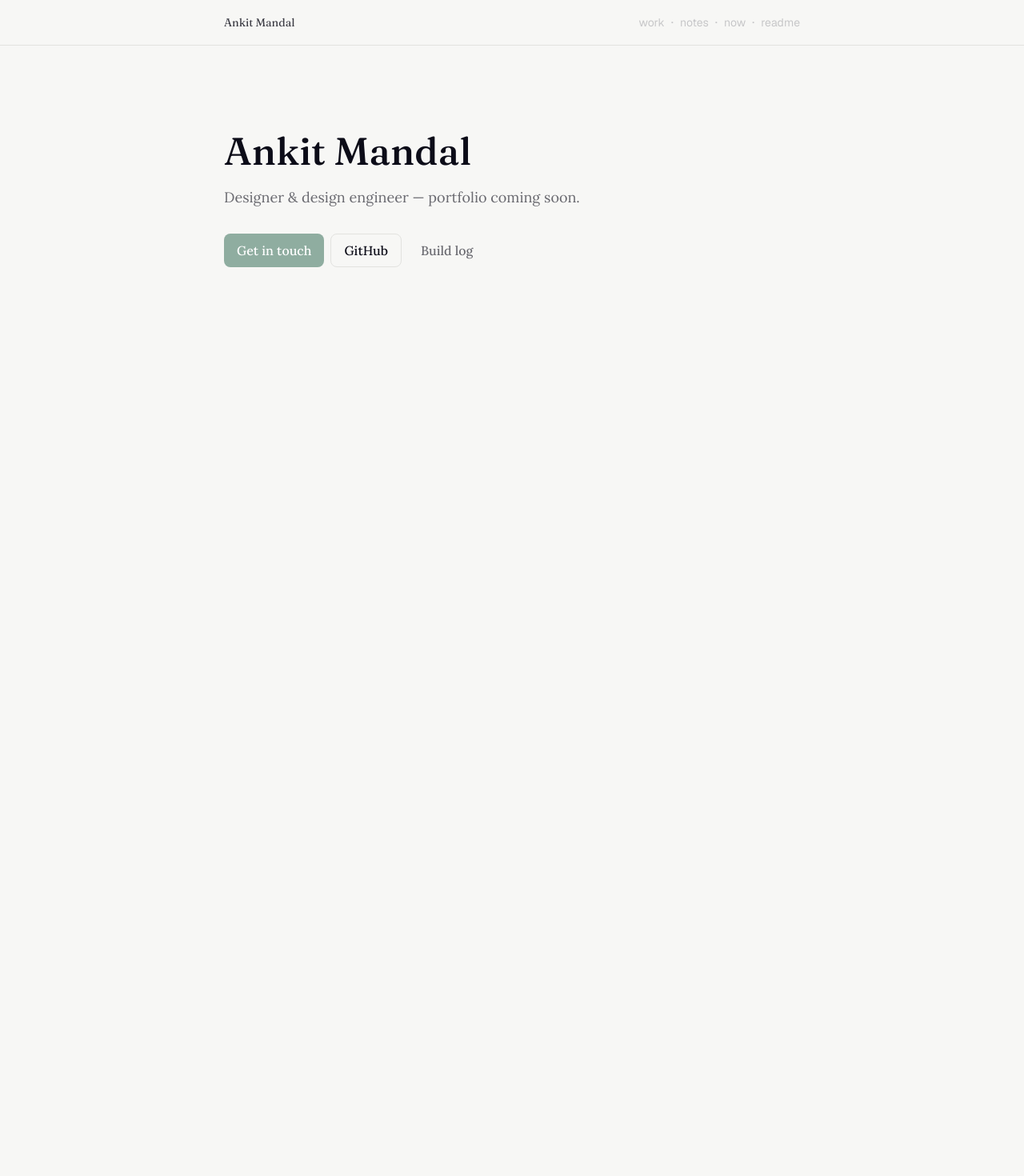
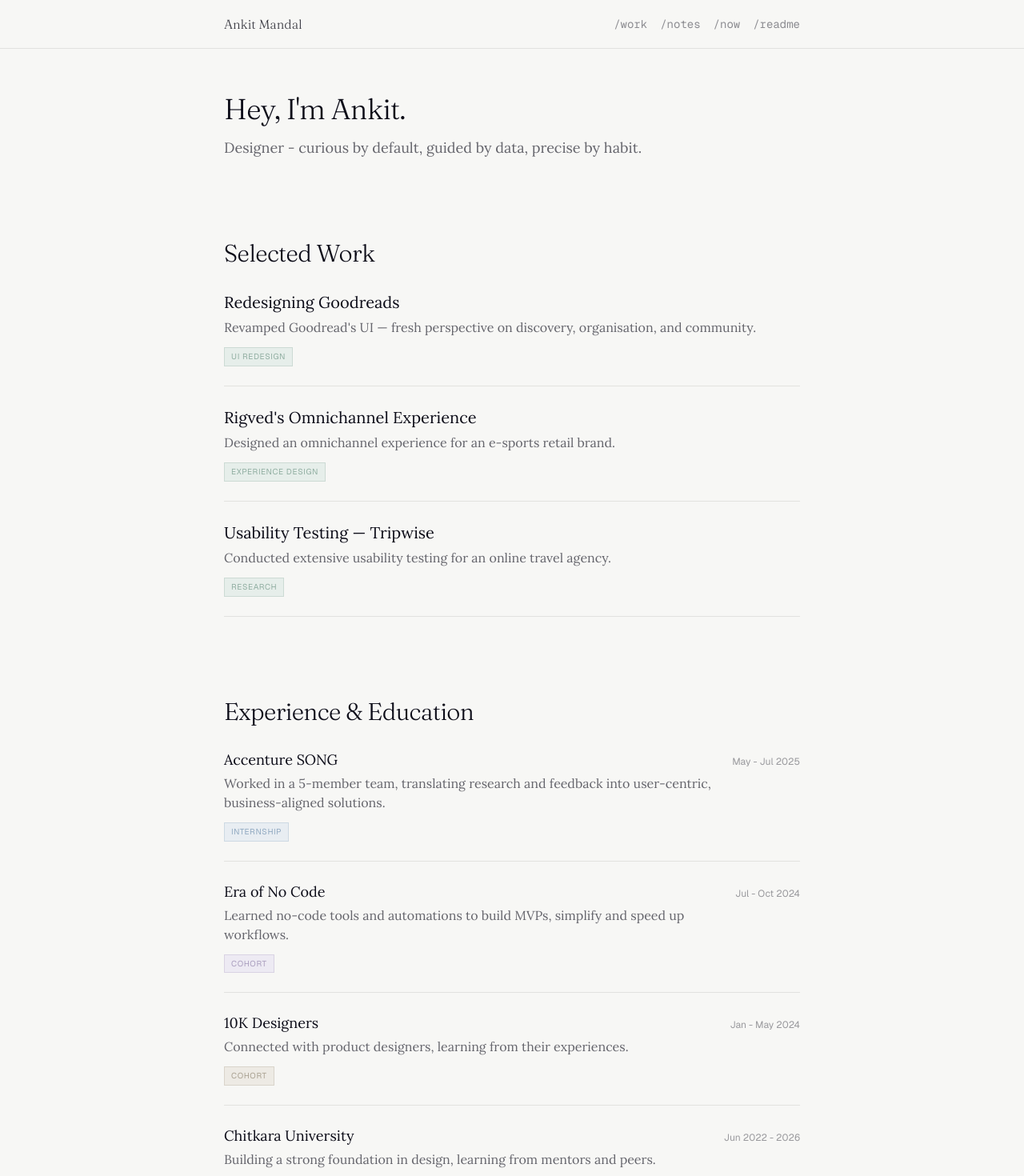
Before and after one commit to AnkitCodeZzz/portfolio, a Next.js app: page /home in a window 1280 px wide. Shown: the top 1470 px of the page at 80% size. Before the commit the page ends 800 px from the top, so only its background shows below. Built offline with nearby package versions, Linux system fonts and the light colour scheme.

Commit message:
Built homepage layout at /home — hero, selected work, experience & education sections. Refined typography system: Fraunces weight 300, letter-spacing, line-height updates. Tags styled with accent colors. Nav links switched to mono font.

```diff
--- a/app/components/ContributionGraph.tsx
+++ b/app/components/ContributionGraph.tsx
@@ -11,6 +11,10 @@ type ContributionGraphProps = {
   logs: Log[];
   startDate: string;
 };
+
+function toLocalDateStr(date: Date): string {
+  return `${date.getFullYear()}-${String(date.getMonth() + 1).padStart(2, "0")}-${String(date.getDate()).padStart(2, "0")}`;
+}
 
 function getWeeksGrid(start: Date, numWeeks: number): Date[][] {
   const weeks: Date[][] = [];
@@ -52,7 +56,7 @@ export default function ContributionGraph({ logs, startDate }: ContributionGraph
   const weeks = getWeeksGrid(start, numWeeks);
 
   const logDates = new Set(
-    logs.map((log) => new Date(log.date).toDateString())
+    logs.map((log) => toLocalDateStr(new Date(log.date)))
   );
 
   useLayoutEffect(() => {
@@ -104,9 +108,9 @@ export default function ContributionGraph({ logs, startDate }: ContributionGraph
         {weeks.map((week, weekIndex) => (
           <div key={weekIndex} style={{ display: "flex", flexDirection: "column", gap: "3px" }}>
             {week.map((day, dayIndex) => {
-              const isBeforeStart = day < start;
-              const isFuture = day > today;
-              const isActive = !isBeforeStart && !isFuture && logDates.has(day.toDateString());
+              const isBeforeStart = toLocalDateStr(day) < toLocalDateStr(start);
+              const isFuture = toLocalDateStr(day) > toLocalDateStr(today);
+              const isActive = !isBeforeStart && !isFuture && logDates.has(toLocalDateStr(day));
 
               let background = "transparent";
               let border = "1px solid var(--color-border)";
@@ -121,7 +125,7 @@ export default function ContributionGraph({ logs, startDate }: ContributionGraph
                 border = "1px dashed var(--ink-08)";
                 opacity = 0.5;
               } else if (isActive) {
-                background = "var(--color-ink)";
+                background = "var(--color-accent)";
                 border = "none";
               }
 
@@ -183,7 +187,7 @@ export default function ContributionGraph({ logs, startDate }: ContributionGraph
         }}
       >
         <div style={{ display: "flex", gap: "4px", alignItems: "center" }}>
-          <div style={{ width: "10px", height: "10px", borderRadius: "2px", background: "var(--color-ink)" }} />
+          <div style={{ width: "10px", height: "10px", borderRadius: "2px", background: "var(--color-accent)" }} />
           <span style={{ fontSize: "var(--font-size-xs)", color: "var(--color-text-muted)", fontFamily: "var(--font-family-ui)" }}>Active</span>
         </div>
         <div style={{ display: "flex", gap: "4px", alignItems: "center" }}>
--- a/app/components/Header.tsx
+++ b/app/components/Header.tsx
@@ -19,11 +19,14 @@ export default function Header() {
           color: var(--ink-80);
           text-decoration: none;
           font-family: var(--font-family-display);
+          font-weight: 300;
+          font-size: 16px;
         }
         .header-nav-link {
-          color: var(--ink-20);
+          color: rgba(12, 12, 24, 0.45);
           text-decoration: none;
           cursor: default;
+          font-family: var(--font-family-mono);
         }
       `}</style>
       <header
@@ -50,17 +53,16 @@ export default function Header() {
               style={{
                 display: "flex",
                 alignItems: "center",
-                gap: "var(--spacing-sm)",
+                gap: "var(--spacing-md)",
                 listStyle: "none",
                 margin: 0,
                 padding: 0,
               }}
             >
               {/* TODO: Re-enable nav links when pages are ready */}
-              {navLinks.map(({ label }, index) => (
-                <li key={label} style={{ display: "flex", alignItems: "center", gap: "var(--spacing-sm)" }}>
-                  {index > 0 && <span style={{ color: "var(--ink-20)", fontSize: "16px", userSelect: "none" }}>·</span>}
-                  <span className="header-nav-link">{label}</span>
+              {navLinks.map(({ label }) => (
+                <li key={label}>
+                  <span className="header-nav-link">/{label}</span>
                 </li>
               ))}
             </ul>
--- a/app/components/Typography.tsx
+++ b/app/components/Typography.tsx
@@ -1,9 +1,10 @@
 type TypographyProps = {
   as?: "h1" | "h2" | "h3" | "h4" | "p" | "span";
   size?: "xs" | "sm" | "base" | "lg" | "xl" | "2xl" | "3xl" | "4xl" | "5xl";
-  weight?: "normal" | "medium" | "semibold" | "bold";
+  weight?: "light" | "normal" | "medium" | "semibold" | "bold";
   color?: "primary" | "secondary" | "muted";
-  font?: "display" | "body" | "ui";
+  font?: "display" | "body" | "ui" | "mono";
+  letterSpacing?: string;
   children: React.ReactNode;
 };
 
@@ -13,6 +14,7 @@ export default function Typography({
   weight = "normal",
   color = "primary",
   font = "body",
+  letterSpacing,
   children,
 }: TypographyProps) {
   return (
@@ -23,6 +25,7 @@ export default function Typography({
         color: `var(--color-text-${color})`,
         fontFamily: `var(--font-family-${font})`,
         lineHeight: "var(--line-height-normal)",
+        ...(letterSpacing ? { letterSpacing } : {}),
       }}
     >
       {children}
--- a/app/globals.css
+++ b/app/globals.css
@@ -3,7 +3,7 @@
 
 body {
   background: var(--color-bg);
-  color: var(--ink-100);
+  color: var(--ink-60);
   font-family: var(--font-lora, "Lora"), Georgia, serif;
-  line-height: var(--line-height-normal);
+  line-height: var(--line-height-body);
 }
--- a/app/home/page.tsx
+++ b/app/home/page.tsx
@@ -1,29 +1,167 @@
 import Typography from "../components/Typography";
 import Container from "../components/Container";
-import Button from "../components/Button";
+
+const experience = [
+  {
+    company: "Accenture SONG",
+    role: "Internship",
+    date: "May - Jul 2025",
+    description: "Worked in a 5-member team, translating research and feedback into user-centric, business-aligned solutions.",
+    tagColor: "var(--color-b)",
+    tagBg: "var(--color-b-bg)",
+  },
+  {
+    company: "Era of No Code",
+    role: "Cohort",
+    date: "Jul - Oct 2024",
+    description: "Learned no-code tools and automations to build MVPs, simplify and speed up workflows.",
+    tagColor: "var(--color-c)",
+    tagBg: "var(--color-c-bg)",
+  },
+  {
+    company: "10K Designers",
+    role: "Cohort",
+    date: "Jan - May 2024",
+    description: "Connected with product designers, learning from their experiences.",
+    tagColor: "var(--color-d)",
+    tagBg: "var(--color-d-bg)",
+  },
+  {
+    company: "Chitkara University",
+    role: "B.Design UX/UI",
+    date: "Jun 2022 - 2026",
+    description: "Building a strong foundation in design, learning from mentors and peers.",
+    tagColor: "var(--color-e)",
+    tagBg: "var(--color-e-bg)",
+  },
+];
+
+const projects = [
+  {
+    name: "Redesigning Goodreads",
+    description: "Revamped Goodread's UI — fresh perspective on discovery, organisation, and community.",
+    tag: "UI Redesign",
+  },
+  {
+    name: "Rigved's Omnichannel Experience",
+    description: "Designed an omnichannel experience for an e-sports retail brand.",
+    tag: "Experience Design",
+  },
+  {
+    name: "Usability Testing — Tripwise",
+    description: "Conducted extensive usability testing for an online travel agency.",
+    tag: "Research",
+  },
+];
 
 export default function Home() {
   return (
-    <main style={{ paddingTop: "var(--spacing-4xl)" }}>
+    <main style={{ paddingTop: "var(--spacing-2xl)" }}>
       <Container size="md">
-        <Typography as="h1" size="5xl" weight="medium" font="display">
-          Ankit Mandal
+        <Typography as="h1" size="4xl" weight="light" font="display" letterSpacing="var(--letter-spacing-tight)">
+          Hey, I'm Ankit.
         </Typography>
         <div style={{ marginTop: "var(--spacing-sm)" }}>
           <Typography as="p" size="lg" color="secondary">
-            Designer & design engineer — portfolio coming soon.
+            Designer - curious by default, guided by data, precise by habit.
           </Typography>
         </div>
-        <div style={{ marginTop: "var(--spacing-xl)", display: "flex", gap: "var(--spacing-sm)" }}>
-          <Button variant="primary" href="mailto:your@email.com">
-            Get in touch
-          </Button>
-          <Button variant="secondary" href="https://github.com/AnkitCodeZzz">
-            GitHub
-          </Button>
-          <Button variant="ghost" href="/log">
-            Build log
-          </Button>
+
+        <div style={{ marginTop: "var(--spacing-4xl)" }}>
+          <Typography as="h2" size="3xl" font="display" weight="light" letterSpacing="var(--letter-spacing-tight)">
+            Selected Work
+          </Typography>
+          <div>
+            {projects.map(({ name, description, tag }) => (
+              <div
+                key={name}
+                style={{
+                  paddingTop: "var(--spacing-lg)",
+                  paddingBottom: "var(--spacing-lg)",
+                  borderBottom: "1px solid var(--color-border)",
+                }}
+              >
+                <Typography as="h3" size="xl" weight="normal">
+                  {name}
+                </Typography>
+                <div style={{ marginTop: "var(--spacing-xs)" }}>
+                  <Typography as="p" size="base" color="secondary">
+                    {description}
+                  </Typography>
+                </div>
+                <div style={{ marginTop: "var(--spacing-sm)" }}>
+                  <span style={{
+                    display: "inline-block",
+                    background: "var(--color-accent-bg)",
+                    color: "var(--color-accent)",
+                    fontFamily: "var(--font-family-ui)",
+                    fontSize: "10px",
+                    padding: "2px 8px",
+                    borderRadius: 0,
+                    textTransform: "uppercase" as const,
+                    letterSpacing: "var(--letter-spacing-tag)",
+                    border: "1px solid color-mix(in srgb, var(--color-accent) 30%, transparent)",
+                  }}>
+                    {tag}
+                  </span>
+                </div>
+              </div>
+            ))}
+          </div>
+        </div>
+
+        <div style={{ marginTop: "var(--spacing-4xl)" }}>
+          <Typography as="h2" size="3xl" font="display" weight="light" letterSpacing="var(--letter-spacing-tight)">
+            Experience & Education
+          </Typography>
+          <div>
+            {experience.map(({ company, role, date, description, tagColor, tagBg }) => (
+              <div
+                key={company}
+                style={{
+                  paddingTop: "var(--spacing-lg)",
+                  paddingBottom: "var(--spacing-lg)",
+                  borderBottom: "1px solid var(--color-border)",
+                  display: "flex",
+                  justifyContent: "space-between",
+                  alignItems: "flex-start",
+                  gap: "var(--spacing-md)",
+                }}
+              >
+                <div>
+                  <Typography as="h3" size="lg" weight="normal">
+                    {company}
+                  </Typography>
+                  <div style={{ marginTop: "var(--spacing-xs)" }}>
+                    <Typography as="p" size="base" color="secondary">
+                      {description}
+                    </Typography>
+                  </div>
+                  <div style={{ marginTop: "var(--spacing-sm)" }}>
+                    <span style={{
+                      display: "inline-block",
+                      background: tagBg,
+                      color: tagColor,
+                      fontFamily: "var(--font-family-ui)",
+                      fontSize: "10px",
+                      padding: "2px 8px",
+                      borderRadius: 0,
+                      textTransform: "uppercase" as const,
+                      letterSpacing: "var(--letter-spacing-tag)",
+                      border: `1px solid color-mix(in srgb, ${tagColor} 30%, transparent)`,
+                    }}>
+                      {role}
+                    </span>
+                  </div>
+                </div>
+                <span style={{ whiteSpace: "nowrap" }}>
+                  <Typography as="span" size="xs" color="muted" font="ui">
+                    {date}
+                  </Typography>
+                </span>
+              </div>
+            ))}
+          </div>
         </div>
       </Container>
     </main>
--- a/app/page.tsx
+++ b/app/page.tsx
@@ -5,9 +5,9 @@ import { logs } from "./lib/logs";
 
 export default function BuildLog() {
   return (
-    <main style={{ paddingTop: "var(--spacing-xl)", paddingBottom: "var(--spacing-4xl)" }}>
+    <main style={{ paddingTop: "var(--spacing-2xl)", paddingBottom: "var(--spacing-4xl)" }}>
       <Container size="md">
-        <Typography as="h1" size="4xl" weight="bold" font="display">
+        <Typography as="h1" size="4xl" weight="semibold" font="display">
           Build Log
         </Typography>
         <div style={{ marginTop: "var(--spacing-sm)" }}>
--- a/app/styles/tokens.css
+++ b/app/styles/tokens.css
@@ -30,11 +30,17 @@
     --line-height-tight: 1.2;
     --line-height-normal: 1.5;
     --line-height-relaxed: 1.75;
+    --line-height-body: 1.78;
 
+    --font-weight-light: 300;
     --font-weight-normal: 400;
     --font-weight-medium: 500;
     --font-weight-semibold: 600;
     --font-weight-bold: 700;
+
+    --letter-spacing-tight: -0.02em;
+    --letter-spacing-wide: 0.1em;
+    --letter-spacing-tag: 0.06em;
 
     /* ==================== COLORS ==================== */
     /* Foundation */
@@ -55,7 +61,7 @@
     --color-bg-primary: var(--color-bg);
     --color-bg-secondary: var(--color-surface);
     --color-text-primary: var(--ink-100);
-    --color-text-secondary: var(--ink-60);
+    --color-text-secondary: rgba(12, 12, 24, 0.62);
     --color-text-muted: var(--ink-40);
 
     /* Primary accent — Sage */
```
